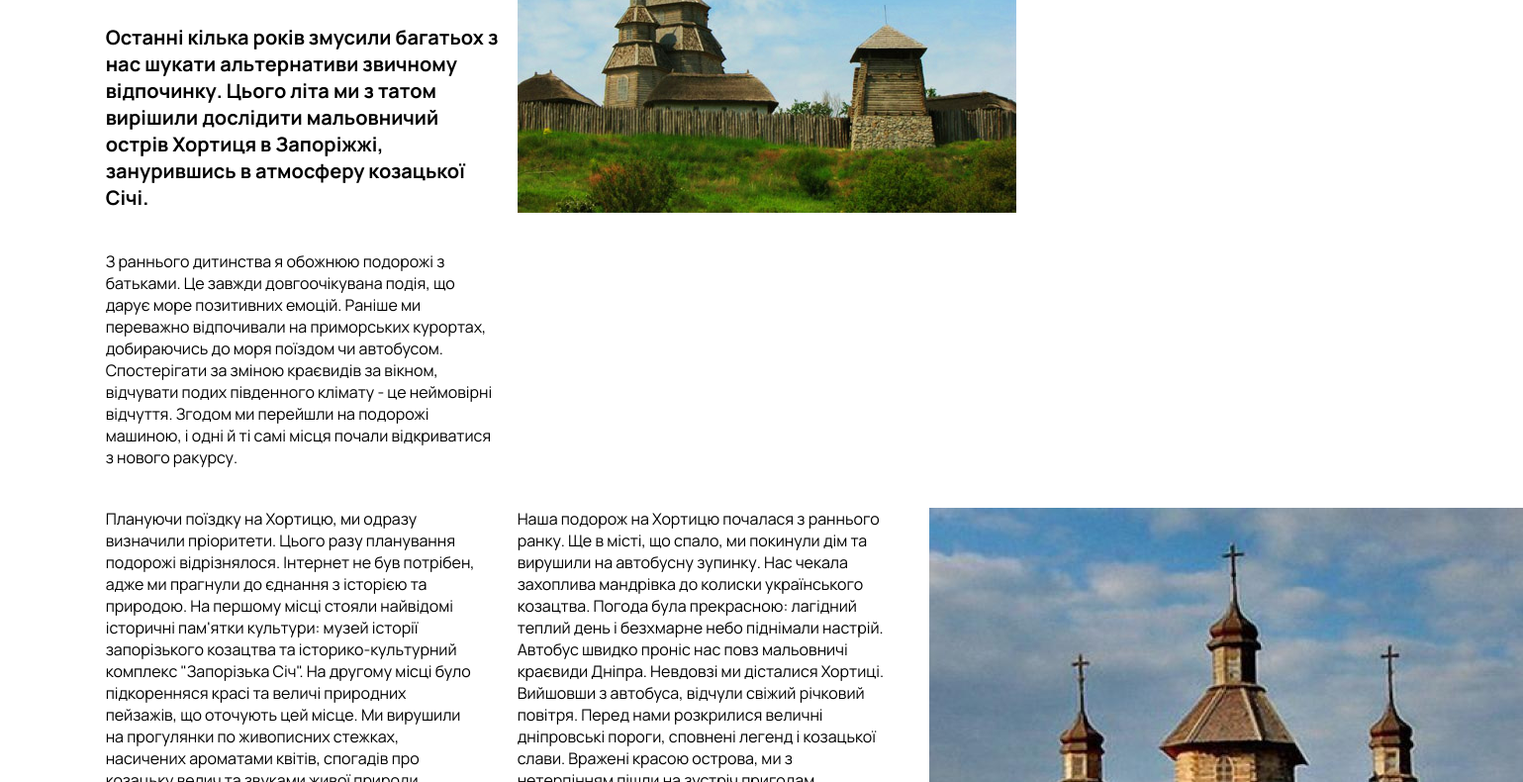
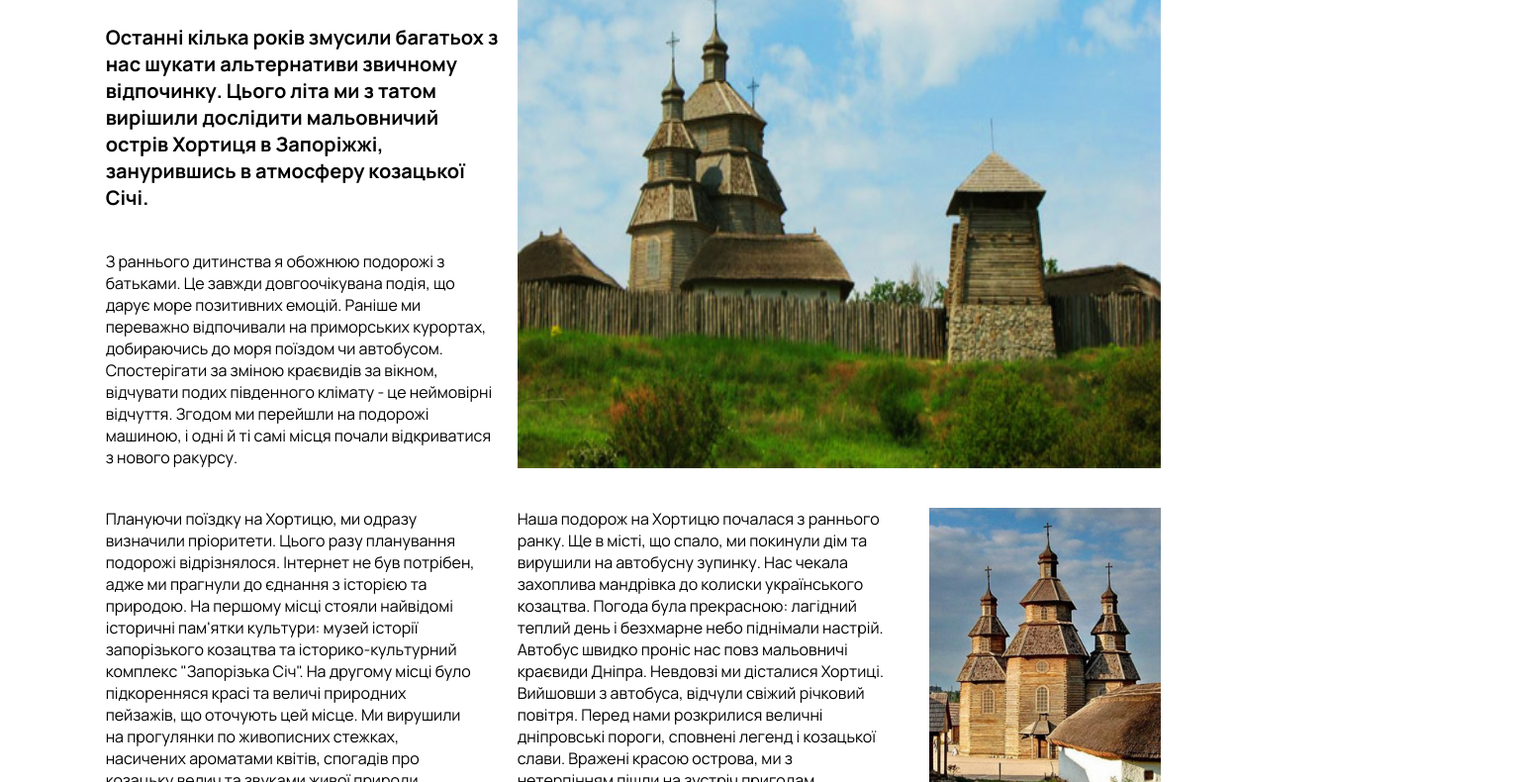
Before and after one commit to Artem-Kapelush/my-trevel, a plain HTML site: page index.html in a window 1280 px wide. Shown: the part 278-1068 px from the top of the page at 99% size, 1539 px wide, since content can reach past the window. Drawn offline with Linux system fonts and the light colour scheme.

Commit message:
Update style.css

```diff
--- a/css/style.css
+++ b/css/style.css
@@ -70,6 +70,9 @@
 .right,
 .center,
 .left {
+
+}
+.img {
     width: 100%;
     height: 100%;
 }
```
